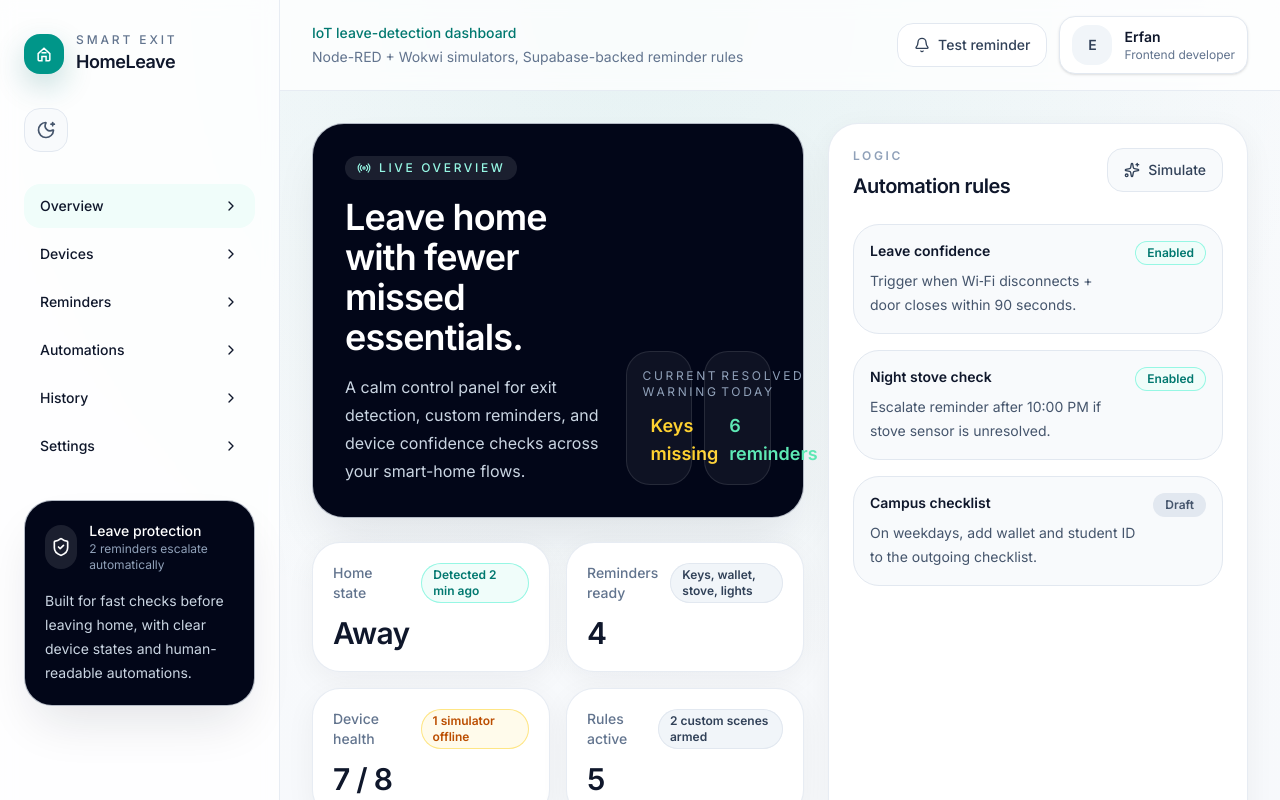
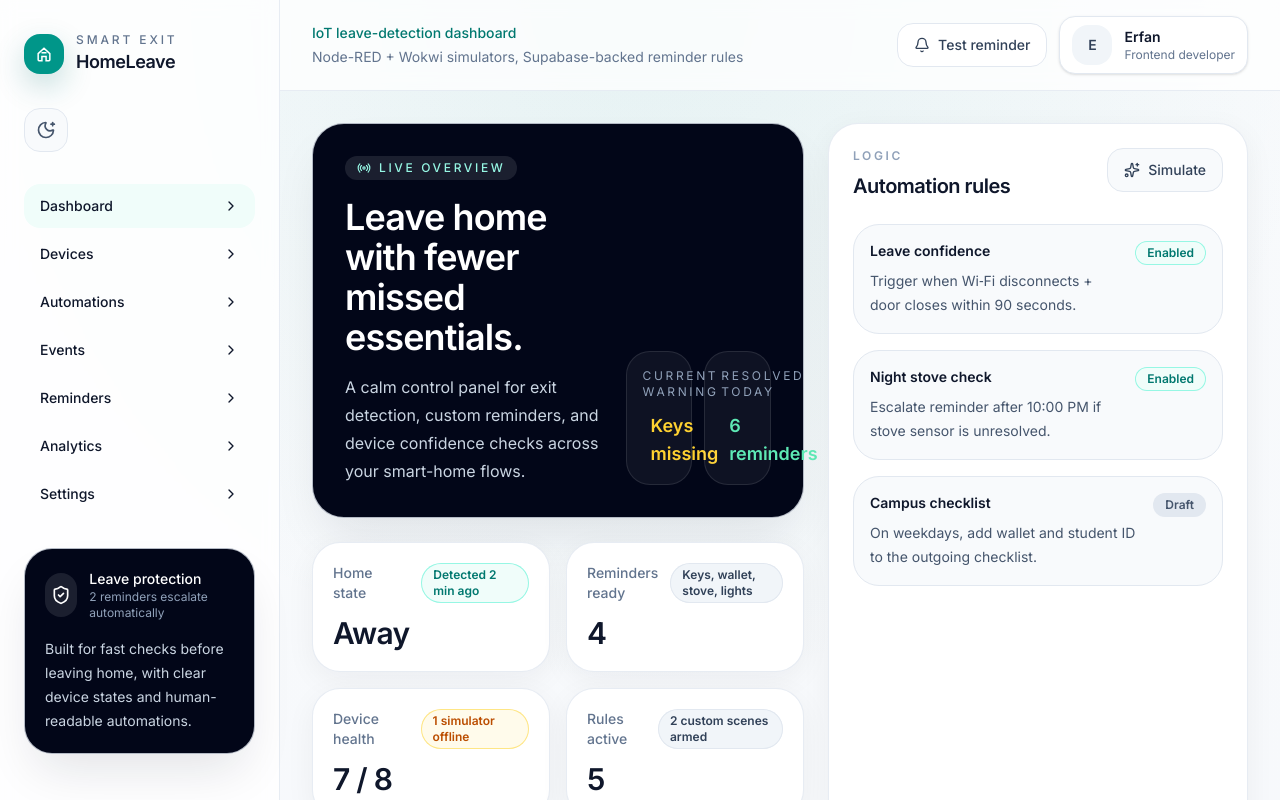
Before and after one commit to erfan00725/IOT_HLD_Dashboard, a Next.js app: page / in a window 1280 px wide. Shown: the top 800 px of the page. Built offline with nearby package versions, Linux system fonts and the light colour scheme.

Commit message:
feat: add icons to sidebar items

```diff
--- a/src/data/mock.ts
+++ b/src/data/mock.ts
@@ -1,10 +1,11 @@
 export const sidebarItems = [
-  { label: 'Overview', href: '#', active: true },
-  { label: 'Devices', href: '#devices' },
-  { label: 'Reminders', href: '#reminders' },
-  { label: 'Automations', href: '#automations' },
-  { label: 'History', href: '#history' },
-  { label: 'Settings', href: '#settings' },
+  { label: 'Dashboard', href: '#', icon: 'LayoutDashboard', active: true },
+  { label: 'Devices', href: '#devices', icon: 'Cpu' },
+  { label: 'Automations', href: '#automations', icon: 'Zap' },
+  { label: 'Events', href: '#history', icon: 'CalendarClock' },
+  { label: 'Reminders', href: '#reminders', icon: 'Bell' },
+  { label: 'Analytics', href: '#analytics', icon: 'BarChart2' },
+  { label: 'Settings', href: '#settings', icon: 'Settings' },
 ];
 
 export const statusCards: { label: string; value: string; hint: string; tone: 'teal' | 'slate' | 'amber' }[] = [
@@ -29,14 +30,14 @@ export const devices = [
 ];
 
 export const history = [
-  { time: '07:42', event: 'Leave event detected', description: 'Phone disconnected from home Wi‑Fi and door sensor closed.' },
+  { time: '07:42', event: 'Leave event detected', description: 'Phone disconnected from home Wi\u2011Fi and door sensor closed.' },
   { time: '07:43', event: 'Reminder sent', description: 'Keys missing, kitchen light still on.' },
   { time: '07:44', event: 'Light turned off', description: 'Automation acknowledged through dashboard.' },
   { time: '07:48', event: 'All safe', description: 'No outstanding reminders.' },
 ];
 
 export const automationRules = [
-  { name: 'Leave confidence', description: 'Trigger when Wi‑Fi disconnects + door closes within 90 seconds.', enabled: true },
+  { name: 'Leave confidence', description: 'Trigger when Wi\u2011Fi disconnects + door closes within 90 seconds.', enabled: true },
   { name: 'Night stove check', description: 'Escalate reminder after 10:00 PM if stove sensor is unresolved.', enabled: true },
   { name: 'Campus checklist', description: 'On weekdays, add wallet and student ID to the outgoing checklist.', enabled: false },
 ];
```
